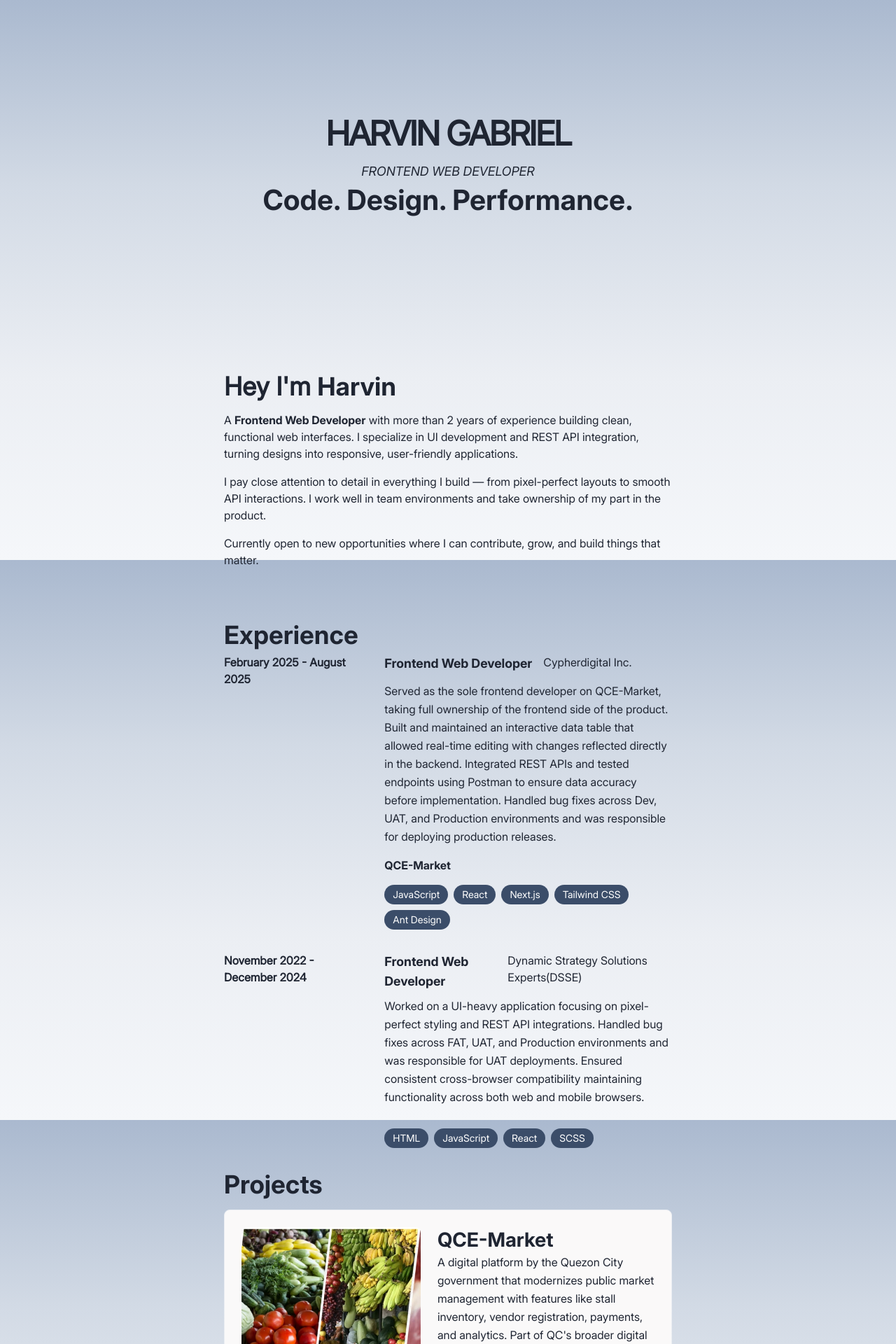
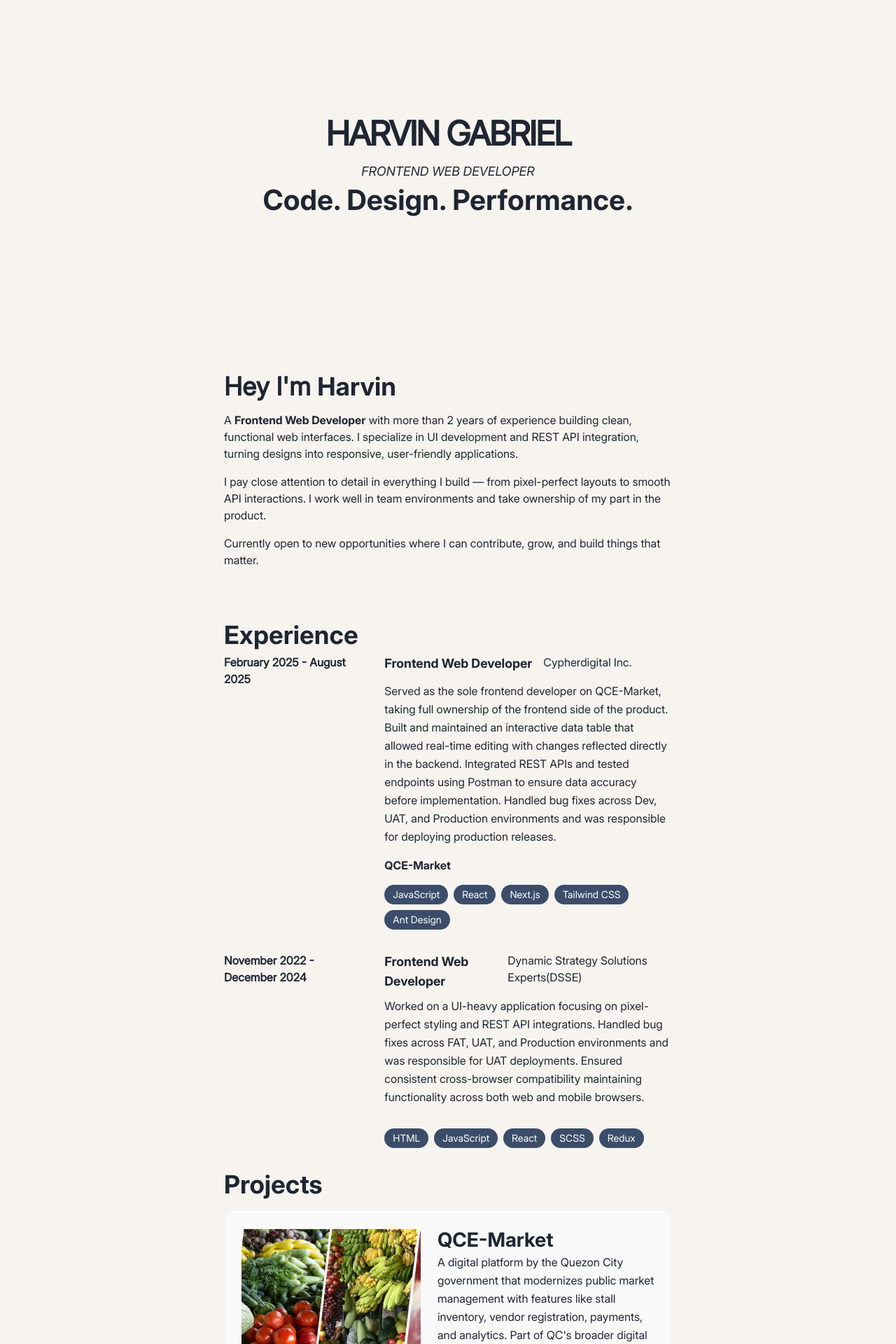
Before and after one commit to TheRealHarvin/portfolio, a React (Vite) app: page / in a window 1280 px wide. Shown: the top 1920 px of the page at 70% size. Built offline with nearby package versions, Linux system fonts and the light colour scheme.

Commit message:
fix: Revert theme color

```diff
--- a/src/data/experience.js
+++ b/src/data/experience.js
@@ -22,7 +22,7 @@
       role: "Frontend Web Developer",
       duration: "November 2022 - December 2024",
       description: "Worked on a UI-heavy application focusing on pixel-perfect styling and REST API integrations. Handled bug fixes across FAT, UAT, and Production environments and was responsible for UAT deployments. Ensured consistent cross-browser compatibility maintaining functionality across both web and mobile browsers.",
-      techStack: ["HTML", "JavaScript", "React", "SCSS"],
+      techStack: ["HTML", "JavaScript", "React", "SCSS", "Redux"],
       responsibilites: [
         "Responded to client request to ensure satisfaction and project success",
         "Delivered Figma design with pixel-perfect precision to enhance user experience",
--- a/src/index.css
+++ b/src/index.css
@@ -32,9 +32,10 @@ body,
 }
 
 html {
-  background: linear-gradient(#aab9cf, #d2dae5, #ebeef3,#f5f7fa);
-  background-attachment: fixed;
-  background-repeat: no-repeat;
+  /* background: linear-gradient(#aab9cf, #d2dae5, #ebeef3,#f5f7fa); */
+  /* background-attachment: fixed;
+  background-repeat: no-repeat; */
+  background-color: #F7F3EF;
 }
 
 body {
```
